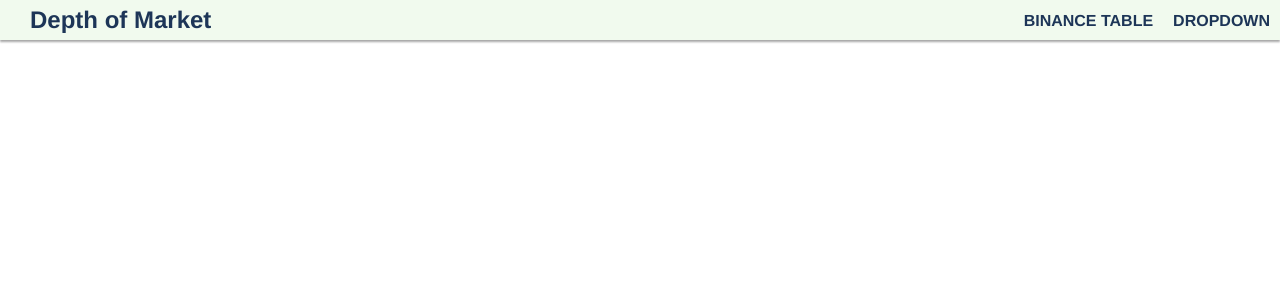
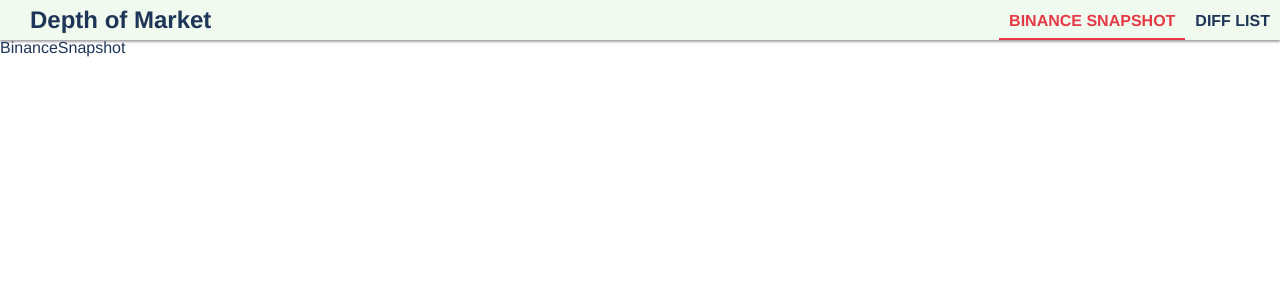
Before and after one commit to VaskoDeGama/BinanceDOM, a Vue app: page / in a window 1280 px wide. Shown: the top 300 px of the page. Built offline with nearby package versions, Linux system fonts and the light colour scheme.

Commit message:
added navbar functional

```diff
--- a/src/App.vue
+++ b/src/App.vue
@@ -1,8 +1,14 @@
 <template>
   <div id="container">
-    <navBar>
+    <navBar
+        :navTabs="navTabs"
+        v-on:switchTab="tab => (this.navTabs.currentTab = tab)"
+    >
+    </navBar>
 
-    </navBar>
+  <keep-alive>
+    <component v-bind:is="currentComponent" ></component>
+  </keep-alive>
   </div>
 </template>
 
@@ -11,8 +17,25 @@ import NavBar from './components/NavBar.vue'
 
 export default {
   name: 'App',
+  data: () => ({
+    navTabs: {
+      currentTab: 'BinanceSnapshot',
+      tabs: [
+          {component: 'BinanceSnapshot', tabName: 'Binance Snapshot'},
+          {component: 'DiffList', tabName: 'Diff List'},
+      ],
+    }
+  }),
+  computed: {
+    currentComponent() {
+      return this.navTabs.currentTab
+    }
+  },
   components: {
-    NavBar
+    NavBar,
+    BinanceSnapshot: () => import('./components/BinanceSnapshot.vue'),
+    DiffList: () => import('./components/DiffList.vue'),
+
   }
 }
 </script>
--- a/src/assets/scss/blocks/body.scss
+++ b/src/assets/scss/blocks/body.scss
@@ -5,6 +5,7 @@
 body {
   margin: 0;
   padding: 0;
+  min-height: 100%;
 }
 
 a:active,
--- /dev/null
+++ b/src/components/BinanceSnapshot.vue
@@ -0,0 +1,11 @@
+<template>
+  <section class="content">
+    <p>BinanceSnapshot</p>
+  </section>
+</template>
+
+<script>
+export default {
+  name: 'BinanceSnapshot',
+}
+</script>
--- /dev/null
+++ b/src/components/DiffList.vue
@@ -0,0 +1,11 @@
+<template>
+  <section class="content">
+    <p>DiffList</p>
+  </section>
+</template>
+
+<script>
+export default {
+  name: 'BinanceTable',
+}
+</script>
--- a/src/components/NavBar.vue
+++ b/src/components/NavBar.vue
@@ -3,8 +3,15 @@
     <nav class="navbar" >
       <h1  class="navbar__title"><a href="#">Depth of Market</a></h1>
         <div class="navbar__links" role="navigation" id="navigation">
-            <a href="/table" class="navbar__link">Binance Table</a>
-            <a href="/dropdown" class="navbar__link">DropDown</a>
+
+          <a v-for="{component, tabName} in navTabs.tabs"
+             :key="component"
+             :class="['navbar__link', {'navbar__link--active' : navTabs.currentTab === component}]"
+             :href="'#'+component"
+             @click="switchTab(component)"
+          >
+            {{tabName}}
+          </a>
         </div>
       <button data-collapse data-target="#navigation" class="navbar__toggle">
         <span class="navbar__icon"></span>
@@ -15,6 +22,15 @@
 
 <script>
 export default {
+  props: {
+    navTabs: Object
+  },
   name: 'navBar',
+  methods: {
+    switchTab(tab) {
+      this.$emit('switchTab', tab)
+    }
+  }
+
 }
 </script>
```
